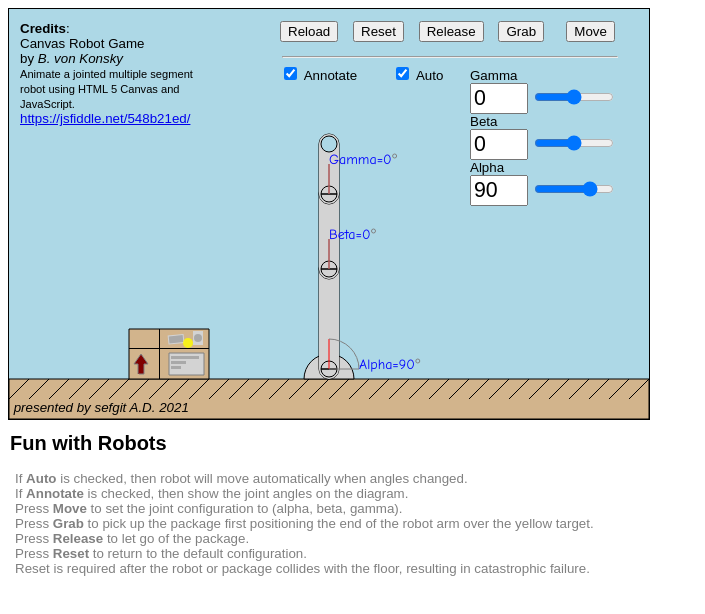
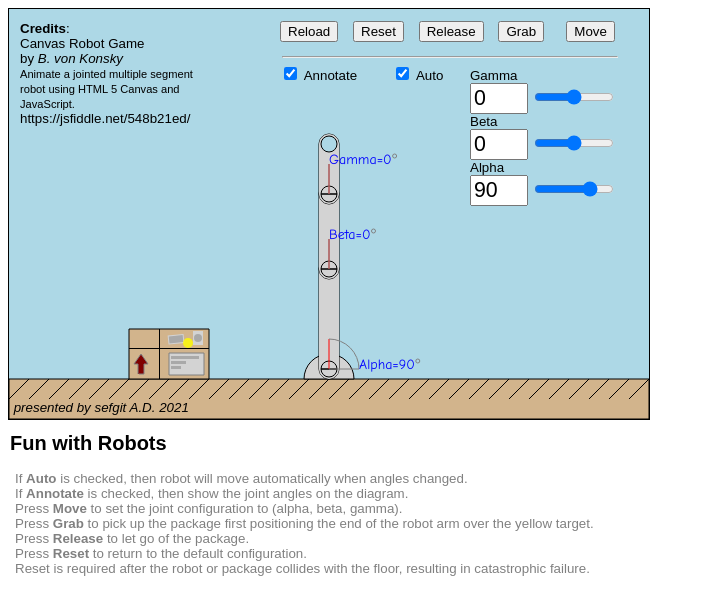
Before and after one commit to sefgit/2d-robot-arm, a plain HTML site: page index.html in a window 1280 px wide. Shown: the whole page, without its empty margins (0-705 px from the left). Drawn offline with Linux system fonts and the light colour scheme.

Commit message:
remove link
remove link

```diff
--- a/index.html
+++ b/index.html
@@ -93,7 +93,7 @@
 			<br><small>
 			Animate a jointed multiple segment robot  using HTML 5 Canvas and JavaScript.</small>
 			<br>
-			<a href="https://jsfiddle.net/548b21ed/">https://jsfiddle.net/548b21ed/</a>
+			https://jsfiddle.net/548b21ed/
 		</p>
 	</div>
 	<div class="buttons">
```
